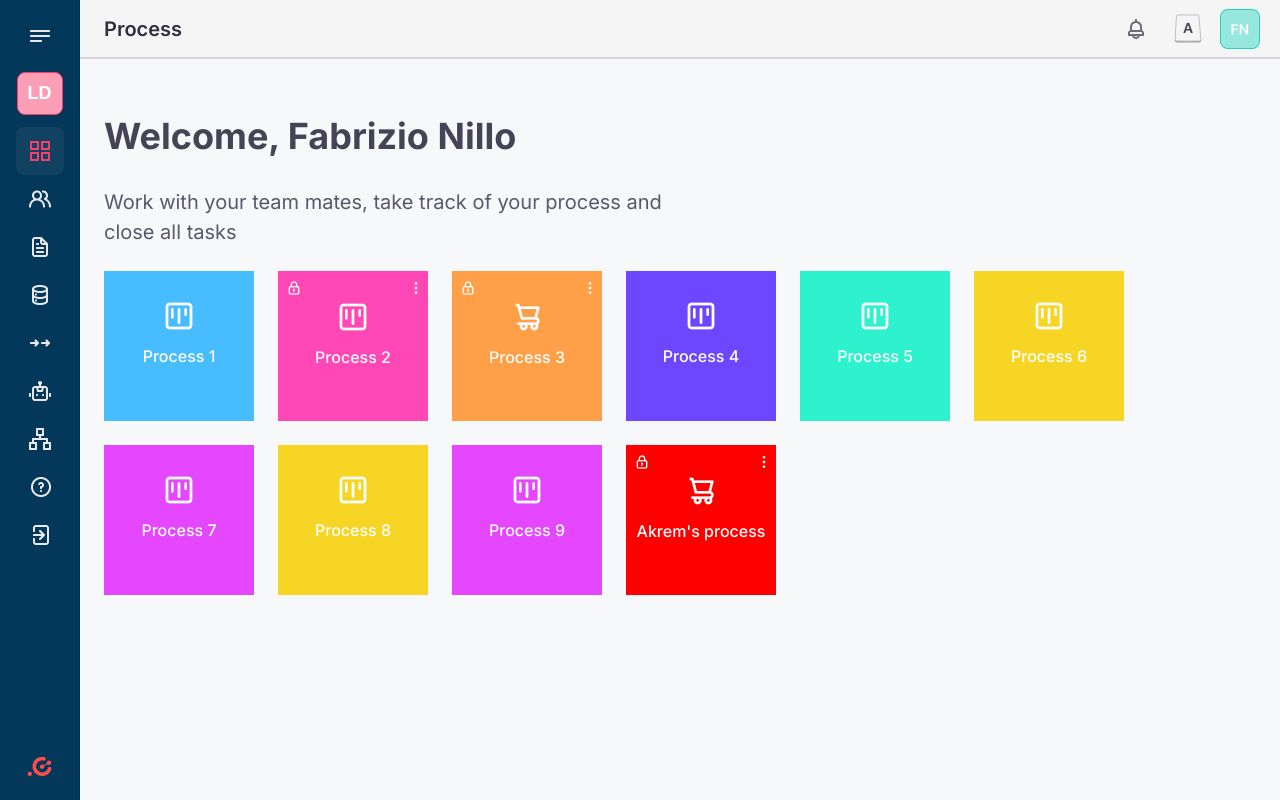
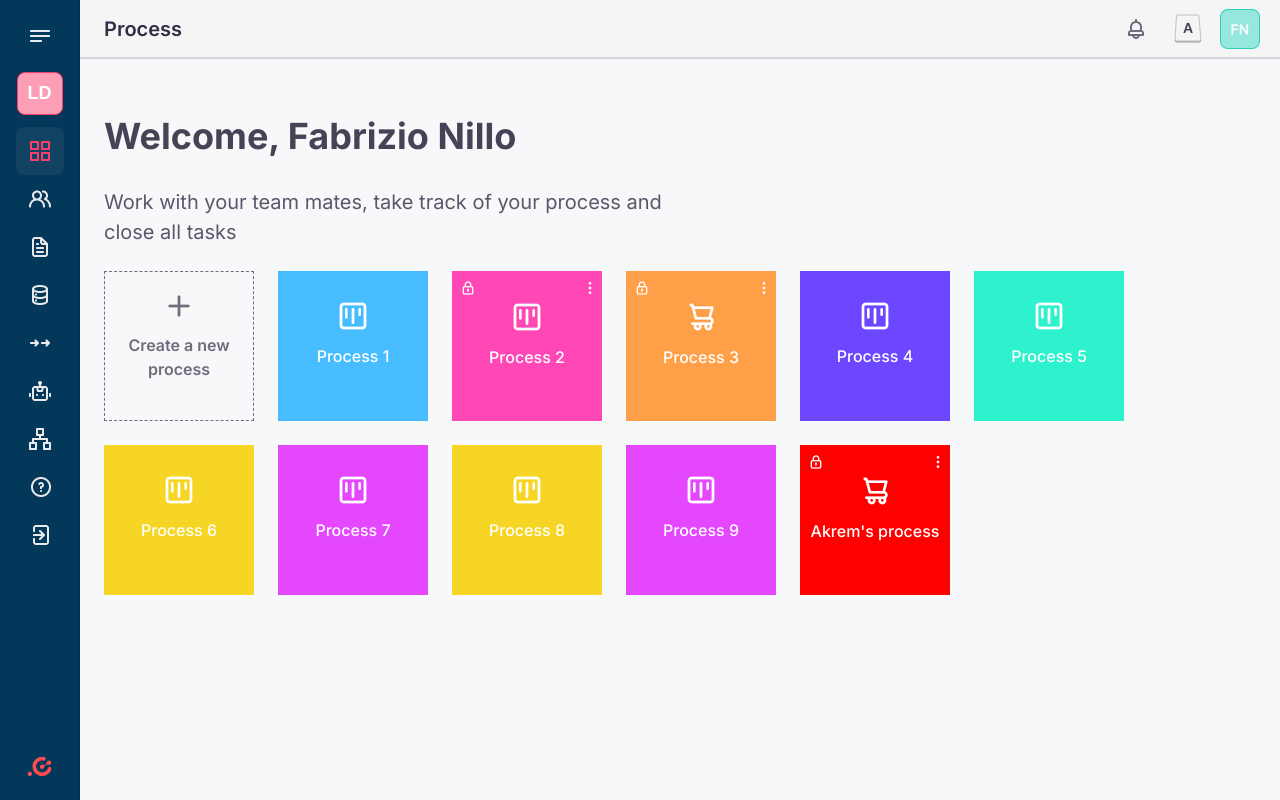
Before and after one commit to HL-Abdallah/coraly-academy-web, a React (Vite) app: page /board in a window 1280 px wide. Built offline with nearby package versions, Linux system fonts and the light colour scheme.

Commit message:
finished main board page

```diff
--- a/src/routes/board/MainBoard.jsx
+++ b/src/routes/board/MainBoard.jsx
@@ -1,8 +1,12 @@
-import { Typography } from "@mui/material";
+import { Button, Dialog, TextField, Typography } from "@mui/material";
 import ProcessCard from "../../components/reusable/ProcessCard";
 import { processList } from "../../data/process";
+import newProcess from "/icons/process/new-process.png";
+import { useState } from "react";
 
 const MainBoard = () => {
+  const [dialogOpen, setDialogOpen] = useState(false);
+
   return (
     <div
       style={{
@@ -33,16 +37,47 @@ const MainBoard = () => {
         Work with your team mates, take track of your process and <br /> close
         all tasks
       </Typography>
-      {/* div with centered blocks */}
       <div
+        id="processes-container"
         style={{
           display: "flex",
           flexWrap: "wrap",
           gap: "24px",
         }}
       >
+        <div
+          onClick={() => {
+            // alert("new process created");
+            setDialogOpen(true);
+          }}
+        >
+          <div
+            id="new-process-btn"
+            style={{
+              height: "150px",
+              width: "150px",
+              display: "flex",
+              flexDirection: "column",
+              justifyContent: "center",
+              alignItems: "center",
+              border: "1px dashed #6F6D7B",
+            }}
+          >
+            <img src={newProcess} alt="New Process" />
+            <p
+              style={{
+                color: "#6F6D7B",
+                fontWeight: "600",
+                fontSize: "16px",
+                textAlign: "center",
+              }}
+            >
+              Create a new
+              <br /> process
+            </p>
+          </div>
+        </div>
         {processList.map((item) => {
-          console.log(item);
           return (
             <ProcessCard
               key={item.processName}
@@ -54,6 +89,71 @@ const MainBoard = () => {
           );
         })}
       </div>
+      <Dialog open={dialogOpen} onClose={() => setDialogOpen(false)}>
+        <div
+          style={{
+            width: "600px",
+            height: "292px",
+            padding: "24px",
+          }}
+        >
+          <div
+            id="new-process-top-section"
+            style={{
+              paddingBottom: "24px",
+            }}
+          >
+            <p
+              style={{
+                fontWeight: "700",
+                fontSize: "20px",
+                color: "#464356",
+                margin: "0px",
+                padding: "0px",
+              }}
+            >
+              Create a new process
+            </p>
+          </div>
+          <div
+            id="new-process-mid-section"
+            style={{
+              display: "flex",
+              flexDirection: "column",
+              gap: "24px",
+            }}
+          >
+            <TextField label="Process name" fullWidth />
+            <TextField label="Color" fullWidth />
+          </div>
+          <div
+            id="new-process-bot-section"
+            style={{
+              display: "flex",
+              justifyContent: "flex-end",
+              paddingTop: "24px",
+              gap: "24px",
+            }}
+          >
+            <Button color="error" variant="outlined">
+              Annulla
+            </Button>
+            <Button
+              variant="contained"
+              sx={{
+                color: "#white",
+                backgroundColor: "#2CCFBC",
+                "&:hover": {
+                  color: "#white",
+                  backgroundColor: "#2CCFBC",
+                },
+              }}
+            >
+              Crea
+            </Button>
+          </div>
+        </div>
+      </Dialog>
     </div>
   );
 };
```
Also changed, not shown: public/icons/process/new-process.png (added).
